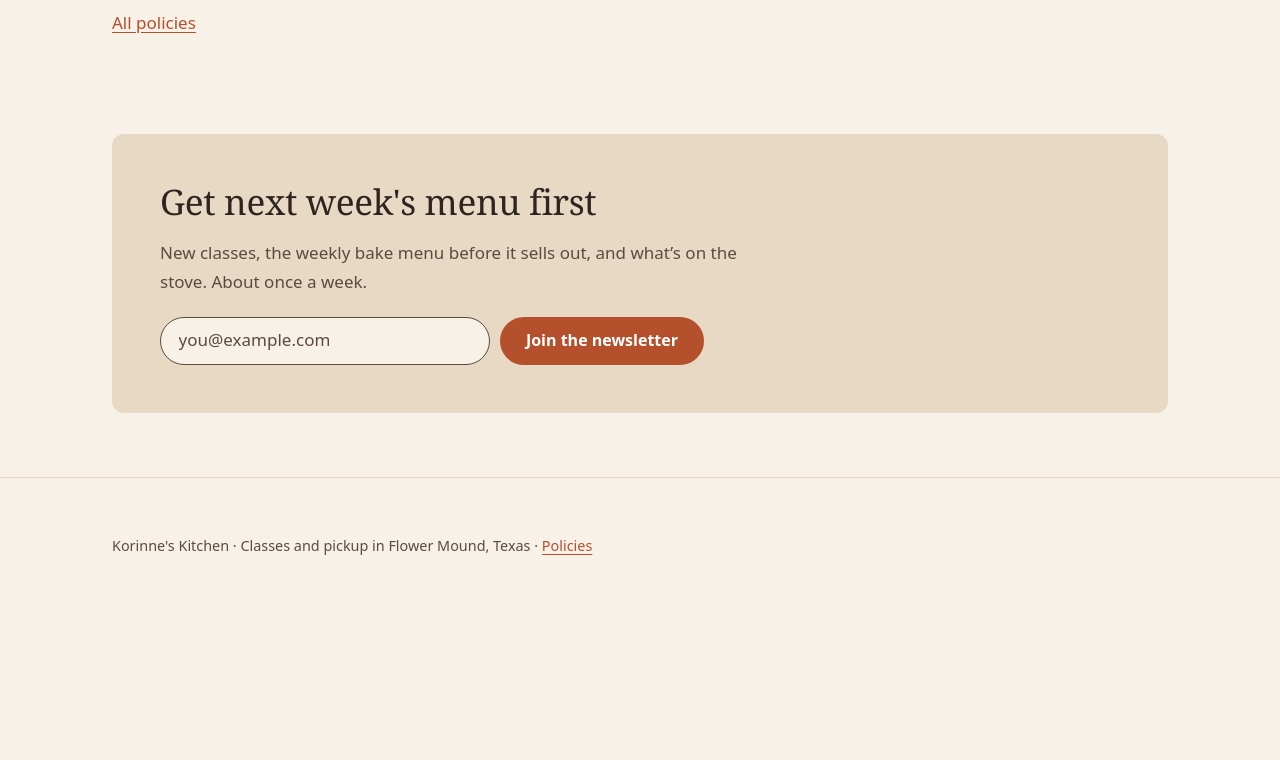
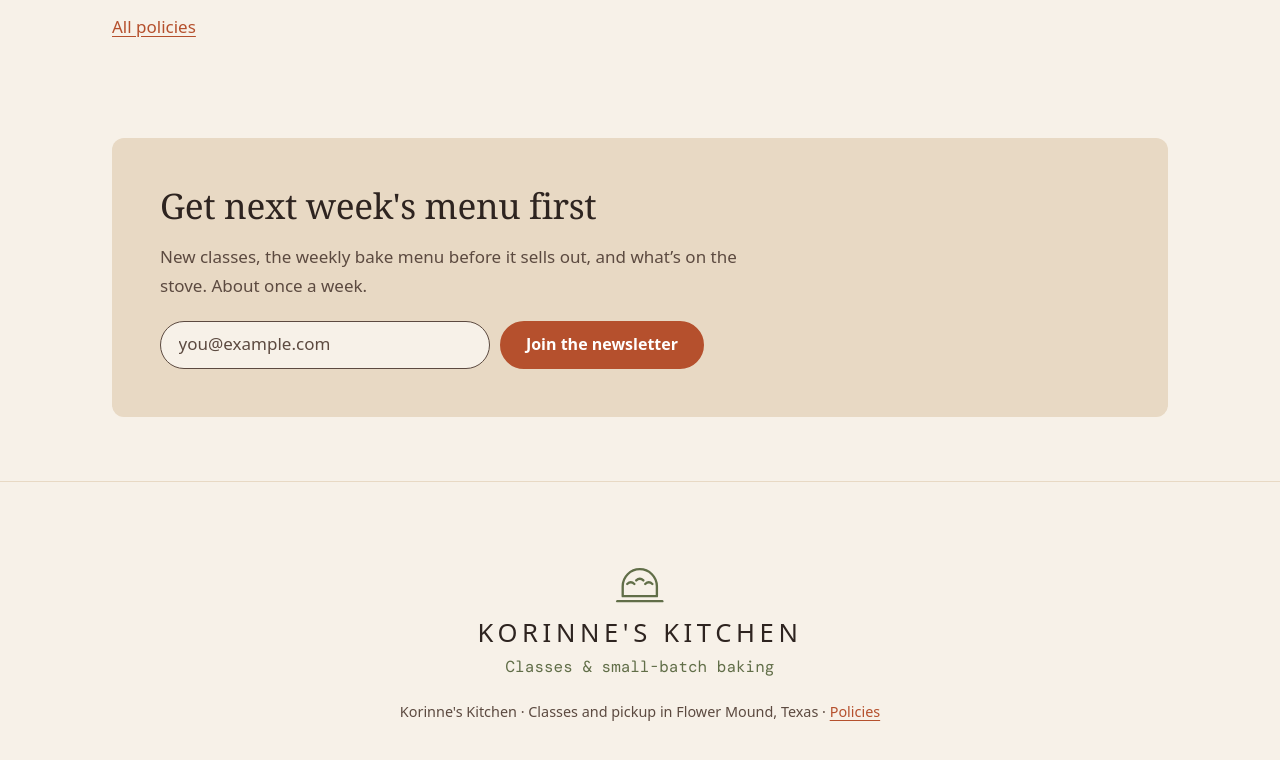
Before and after one commit to fentti72/korinne-kitchen, an Astro site: page /bake in a window 1280 px wide. Shown: the part 1880-2640 px from the top of the page. Before the commit the page ends 2501 px from the top, so only its background shows below. Built offline with nearby package versions, Linux system fonts and the light colour scheme; Astro itself is replaced by a stand-in of ours.

Commit message:
Add the Korinne's Kitchen logo
The logo (scored loaf mark, spaced wordmark, tagline) is redrawn as an
inline SVG component so it stays sharp at any size. The header uses the
mark beside the name (tagline from tablet width up); the footer uses the
full stacked lockup; the favicon is the loaf mark. Adds the logo's moss
green as a token (4.9:1 on flour, checked by check:contrast) and DM Mono
for the tagline.

Co-Authored-By: Claude Opus 5.5 <noreply@anthropic.com>
Claude-Session: https://claude.ai/code/session_01VCcUgbm4139Xkm2vreQJEn

```diff
--- a/package.json
+++ b/package.json
@@ -13,6 +13,7 @@
   "dependencies": {
     "@fontsource-variable/dm-sans": "^5.3.0",
     "@fontsource-variable/fraunces": "^5.3.0",
+    "@fontsource/dm-mono": "^5.3.0",
     "astro": "^7.3.8"
   },
   "devDependencies": {
--- a/scripts/check-contrast.mjs
+++ b/scripts/check-contrast.mjs
@@ -20,6 +20,7 @@ const pairs = [
   ['terracotta', 'oat', 3, 'focus ring and button edge on cards'],
   ['honey-ink', 'honey', 4.5, 'badge text'],
   ['sage-dark', 'sage-tint', 4.5, 'tag text'],
+  ['moss', 'flour', 4.5, 'logo tagline'],
   ['flour', 'espresso', 4.5, 'text in dark sections'],
   ['oat', 'espresso', 4.5, 'secondary text in dark sections'],
   ['oat', 'espresso-soft', 4.5, 'photo placeholder text in dark sections'],
--- /dev/null
+++ b/src/components/Logo.astro
@@ -0,0 +1,92 @@
+---
+// Korinne's Kitchen logo: a scored loaf over a baseline, the wordmark, and the tagline.
+// "inline" sits in the header (mark beside the words); "stacked" is the full lockup.
+import { site } from '../site';
+
+interface Props {
+  variant?: 'inline' | 'stacked';
+  tagline?: boolean;
+}
+
+const { variant = 'inline', tagline = true } = Astro.props;
+---
+
+<span class:list={['logo', `logo--${variant}`]}>
+  <svg class="logo__mark" viewBox="0 0 64 48" aria-hidden="true" focusable="false">
+    <g fill="none" stroke="currentColor" stroke-width="2.6" stroke-linecap="round" stroke-linejoin="round">
+      <path d="M13 38V27a19 19 0 0 1 38 0v11Z"></path>
+      <path d="M18 24.5q4-4 8 0M28 20.5q4-4 8 0M38 24.5q4-4 8 0"></path>
+      <path d="M7 43.5h50"></path>
+    </g>
+  </svg>
+  <span class="logo__words">
+    <span class="logo__name">{site.name}</span>
+    {tagline && <span class="logo__tagline">Classes &amp; small-batch baking</span>}
+  </span>
+</span>
+
+<style>
+  .logo {
+    display: inline-flex;
+    align-items: center;
+    gap: 0.6rem;
+    color: var(--logo-text);
+  }
+
+  .logo__mark {
+    color: var(--logo-mark);
+    width: 2.4rem;
+    height: auto;
+    flex: none;
+  }
+
+  .logo__words {
+    display: flex;
+    flex-direction: column;
+    gap: 0.15rem;
+  }
+
+  .logo__name {
+    font: 500 0.95rem/1.1 var(--font-sans);
+    letter-spacing: 0.16em;
+    text-transform: uppercase;
+    white-space: nowrap;
+  }
+
+  .logo__tagline {
+    font: 400 0.72rem/1.2 var(--font-mono);
+    color: var(--logo-mark);
+    white-space: nowrap;
+  }
+
+  /* Header: the tagline only where there's room for it. */
+  @media (max-width: 639px) {
+    .logo--inline .logo__tagline {
+      display: none;
+    }
+  }
+
+  .logo--stacked {
+    flex-direction: column;
+    gap: 0.9rem;
+    text-align: center;
+  }
+
+  .logo--stacked .logo__mark {
+    width: 3.6rem;
+  }
+
+  .logo--stacked .logo__words {
+    align-items: center;
+    gap: 0.6rem;
+  }
+
+  .logo--stacked .logo__name {
+    font-size: clamp(1.15rem, 4.5vw, 1.6rem);
+    letter-spacing: 0.18em;
+  }
+
+  .logo--stacked .logo__tagline {
+    font-size: clamp(0.85rem, 3vw, 1rem);
+  }
+</style>
--- a/src/layouts/Base.astro
+++ b/src/layouts/Base.astro
@@ -1,6 +1,7 @@
 ---
 import '../styles/global.css';
 import NewsletterSignup from '../components/NewsletterSignup.astro';
+import Logo from '../components/Logo.astro';
 import { getImage } from 'astro:assets';
 import { site } from '../site';
 import sharePhoto from '../assets/photos/about-portrait.jpg';
@@ -62,7 +63,7 @@ const business = {
     <a class="skip" href="#main">Skip to content</a>
     <header class="site-header">
       <div class="wrap site-header__inner">
-        <a class="brand" href="/">{site.name}</a>
+        <a class="brand" href="/" aria-label={`${site.name}, home`}><Logo /></a>
         <details class="menu">
           <summary>Menu</summary>
           <nav aria-label="Main">
@@ -89,6 +90,7 @@ const business = {
     <footer class="site-footer">
       <div class="wrap">
         {footerSignup && <NewsletterSignup />}
+        <a class="site-footer__logo" href="/" aria-label={`${site.name}, home`}><Logo variant="stacked" /></a>
         <p class="site-footer__meta">
           {site.name} · Classes and pickup in {site.area.label} · <a href="/policies/">Policies</a>
           {site.instagram && (
@@ -130,12 +132,12 @@ const business = {
     display: flex;
     align-items: center;
     justify-content: space-between;
-    min-height: 60px;
+    min-height: 64px;
   }
 
   .brand {
-    font: 500 1.3rem var(--font-serif);
-    color: var(--text);
+    display: inline-flex;
+    padding: 0.5rem 0;
     text-decoration: none;
   }
 
@@ -210,10 +212,19 @@ const business = {
     border-top: 1px solid var(--line);
   }
 
+  .site-footer__logo {
+    display: flex;
+    justify-content: center;
+    margin: 3rem auto 0;
+    width: fit-content;
+    text-decoration: none;
+  }
+
   .site-footer__meta {
     color: var(--text-muted);
     font-size: 0.9rem;
     margin-top: 1.5rem;
+    text-align: center;
   }
 </style>
 
--- a/src/styles/global.css
+++ b/src/styles/global.css
@@ -1,5 +1,6 @@
 @import '@fontsource-variable/fraunces';
 @import '@fontsource-variable/dm-sans';
+@import '@fontsource/dm-mono/latin-400.css';
 @import './tokens.css';
 
 *,
--- a/src/styles/tokens.css
+++ b/src/styles/tokens.css
@@ -16,6 +16,7 @@
   --color-sage: #7a8b5c; /* tag accents */
   --color-sage-dark: #4a5735; /* tag text */
   --color-sage-tint: #e3e8d8; /* tag background */
+  --color-moss: #616e48; /* logo mark and tagline */
   --color-white: #ffffff; /* button text only */
 
   /* Semantic: surfaces */
@@ -48,9 +49,14 @@
   --tag-text: var(--color-sage-dark); /* 6.2:1 (sage itself is only 3.0:1) */
   --tag-accent: var(--color-sage);
 
+  /* Semantic: logo */
+  --logo-mark: var(--color-moss); /* 4.9:1 on flour */
+  --logo-text: var(--color-espresso);
+
   /* Type */
   --font-serif: 'Fraunces Variable', Georgia, 'Times New Roman', serif;
   --font-sans: 'DM Sans Variable', system-ui, -apple-system, 'Segoe UI', sans-serif;
+  --font-mono: 'DM Mono', ui-monospace, 'SFMono-Regular', Menlo, monospace;
 
   /* Space and shape */
   --radius: 12px;
```
Also changed, not shown: public/favicon.svg, 1 other file.
